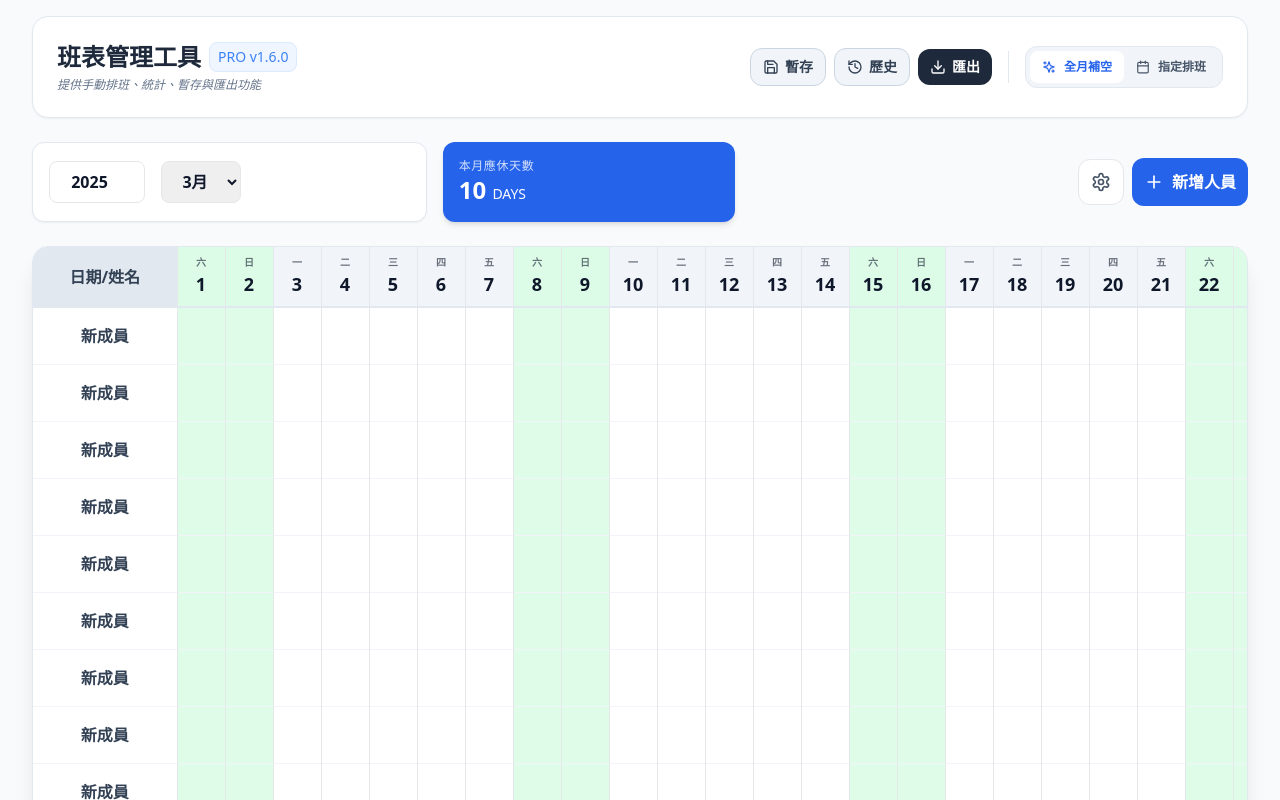
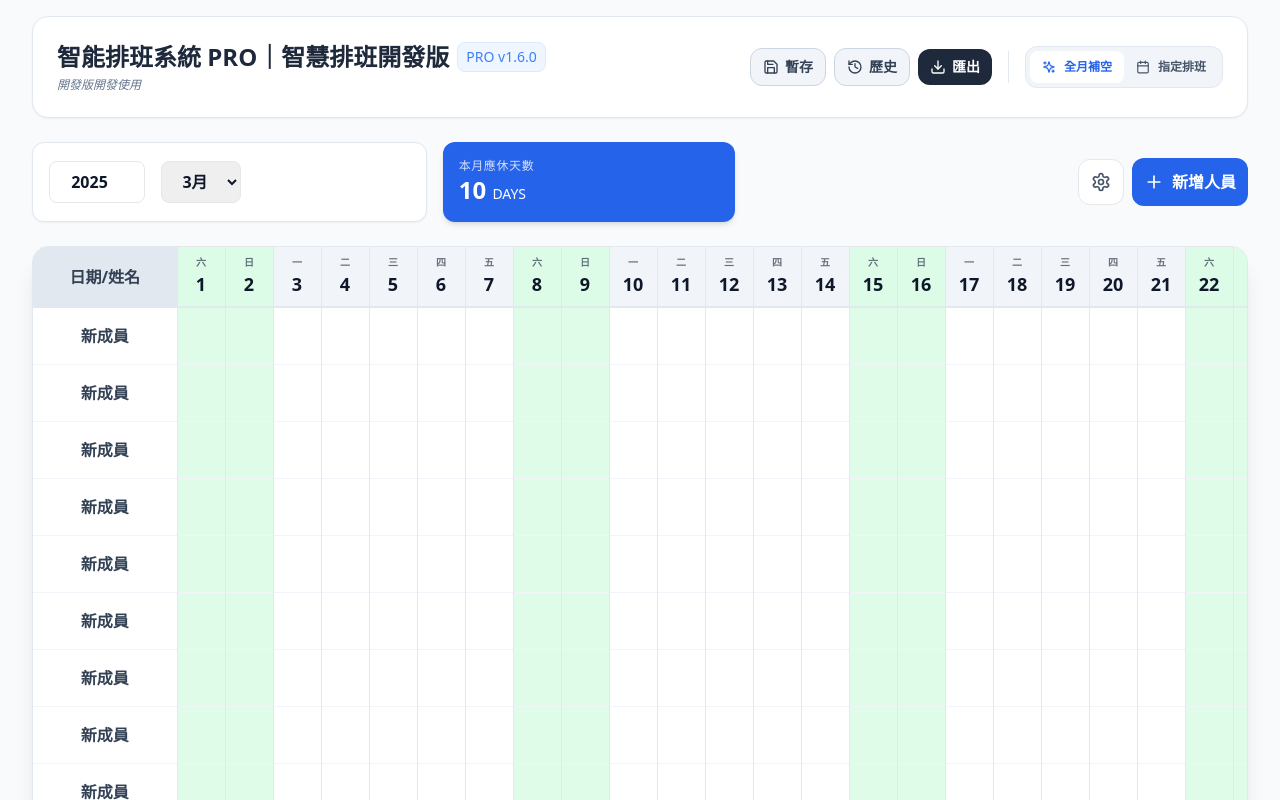
Before and after one commit to abyssynt/react-schedule-pro-smartfill, a React (Vite) app: page / in a window 1280 px wide. Shown: the top 800 px of the page. Built offline with nearby package versions, Linux system fonts and the light colour scheme.

Commit message:
Update header and description for scheduling system

```diff
--- a/src/App.jsx
+++ b/src/App.jsx
@@ -383,8 +383,8 @@ export default function App() {
       <div className="max-w-[95vw] mx-auto mb-6">
         <div className="bg-white rounded-2xl p-6 shadow-sm border border-slate-200 flex flex-col xl:flex-row xl:items-center justify-between gap-4">
           <div>
-            <h1 className="text-2xl font-black text-slate-800 flex items-center gap-2">班表管理工具 <span className="text-blue-500 text-sm font-normal px-2 py-1 bg-blue-50 rounded-lg border border-blue-100">PRO v1.6.0</span></h1>
-            <p className="text-slate-500 text-xs mt-1 italic">提供手動排班、統計、暫存與匯出功能</p>
+            <h1 className="text-2xl font-black text-slate-800 flex items-center gap-2">智能排班系統 PRO｜智慧排班開發版 <span className="text-blue-500 text-sm font-normal px-2 py-1 bg-blue-50 rounded-lg border border-blue-100">PRO v1.6.0</span></h1>
+            <p className="text-slate-500 text-xs mt-1 italic">開發版開發使用</p>
           </div>
 
           <div className="flex flex-wrap items-center gap-2">
```
